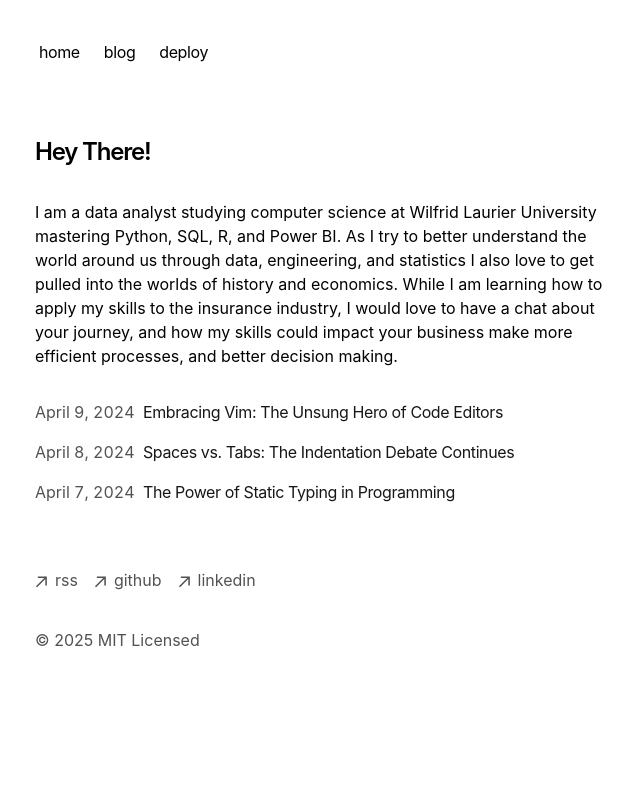
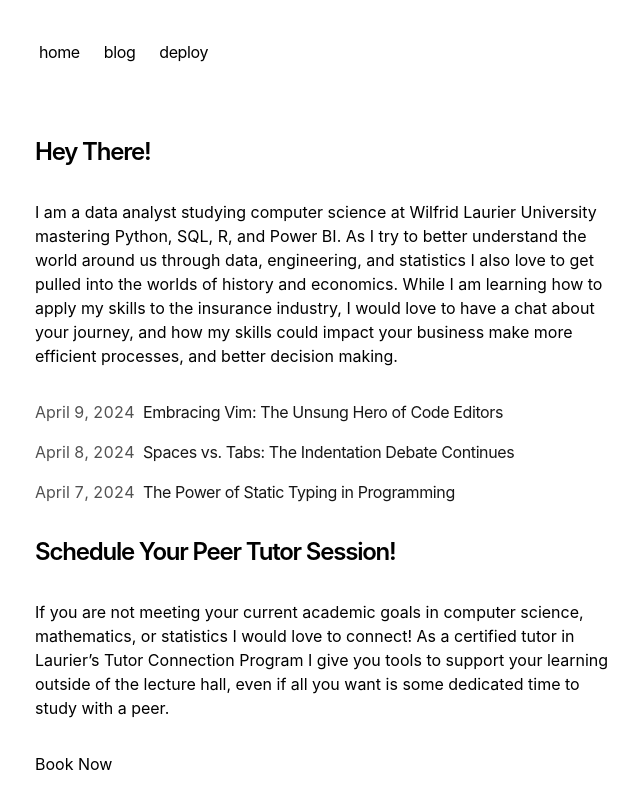
Before and after one commit to BillingtonDev/nextjs-portfolio, a Next.js app: page / in a window 1280 px wide. Shown: the top 800 px of the page, without its empty margins (317-957 px from the left). Built offline with nearby package versions, Linux system fonts and the light colour scheme.

Commit message:
MB - update page.tsx add tutoring

```diff
--- a/app/page.tsx
+++ b/app/page.tsx
@@ -17,6 +17,18 @@ export default function Page() {
       <div className="my-8">
         <BlogPosts />
       </div>
+      <h1 className="mb-8 text-2xl font-semibold tracking-tighter">
+        Schedule Your Peer Tutor Session!
+      </h1>
+      <p className="mb-4">
+        {`If you are not meeting your current academic goals in computer science, mathematics, or statistics
+        I would love to connect! As a certified tutor in Laurier’s Tutor Connection Program I give you tools
+        to support your learning outside of the lecture hall, even if all you want is some dedicated time to
+        study with a peer.`}
+      </p>
+      <div className="my-8">
+        <a href="https://micahstutoring.setmore.com/">Book Now</a>
+      </div>
     </section>
   )
 }
```
